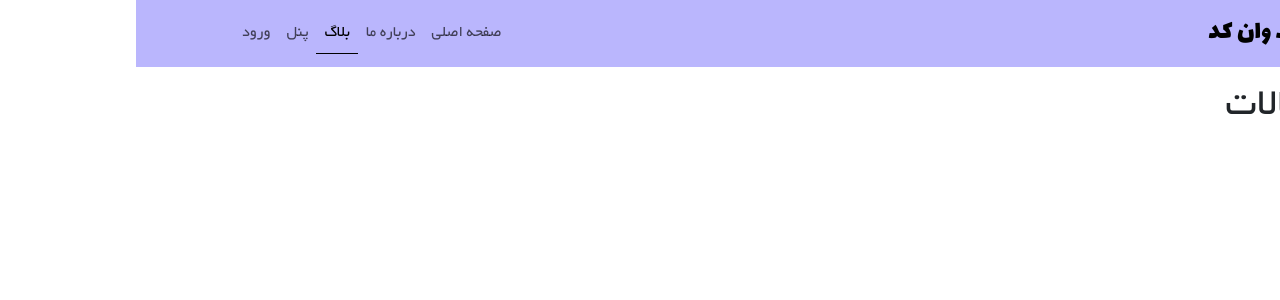
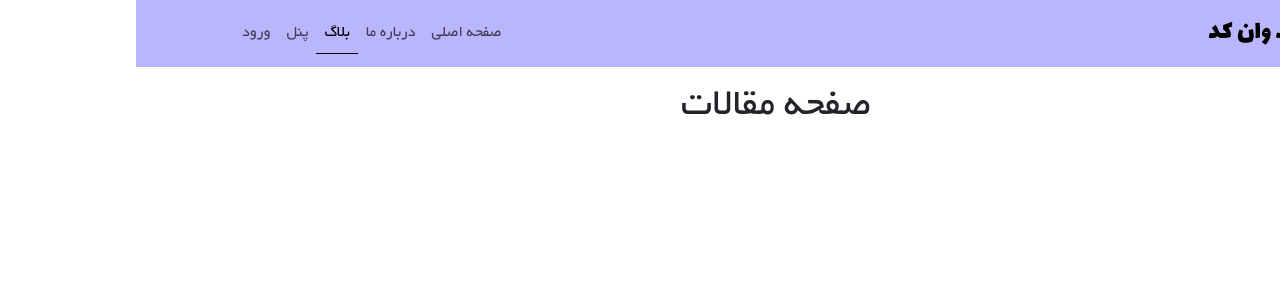
Before and after one commit to bahareseddigh/SPA, a React (Vite) app: page /blog in a window 1280 px wide. Shown: the top 300 px of the page. Built offline with nearby package versions, Linux system fonts and the light colour scheme.

Commit message:
add style to Blog.jsx

```diff
--- a/src/pages/blog/Blog.css
+++ b/src/pages/blog/Blog.css
@@ -0,0 +1,3 @@
+.blogWrapper{
+    text-align: center;
+}
```
